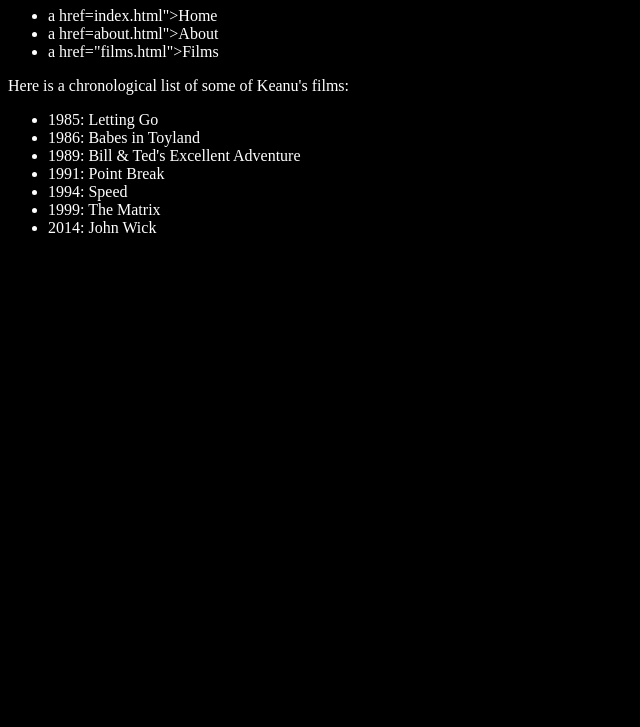
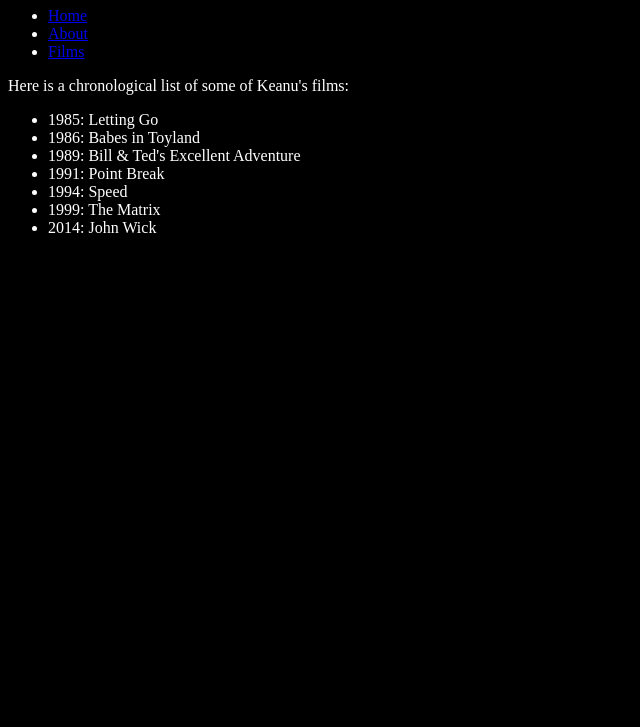
Before and after one commit to lilly-fisher/fewd1121, a plain HTML site: page class02/films.html in a window 1280 px wide. Shown: the part 73-800 px from the top of the page, without its empty margins (0-640 px from the left). Drawn offline with Linux system fonts and the light colour scheme.

Commit message:
correction to code

```diff
--- a/class02/films.html
+++ b/class02/films.html
@@ -7,9 +7,9 @@
 <body>
 	<h1>Filmography</h1>
 	<ul>
-		<li>a href=index.html">Home</a></li>
-		<li>a href=about.html">About</a></li>
-		<li>a href="films.html">Films</a></li>
+		<li> <a href=index.html">Home</a></li>
+		<li> <a href=about.html">About</a></li>
+		<li> <a href="films.html">Films</a></li>
 	</ul>
 	<p>Here is a chronological list of some of Keanu's films:</p>
 
```
